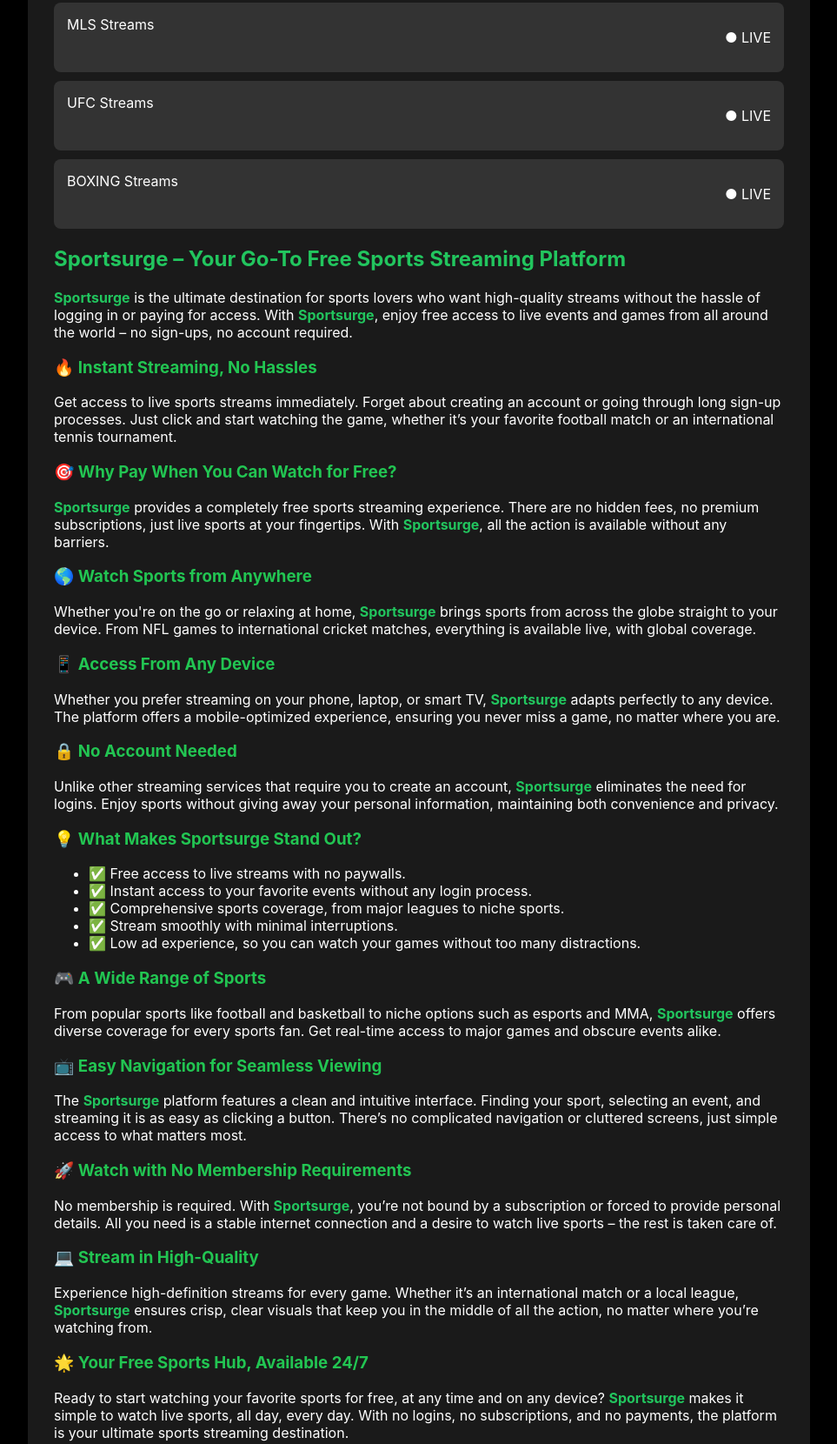
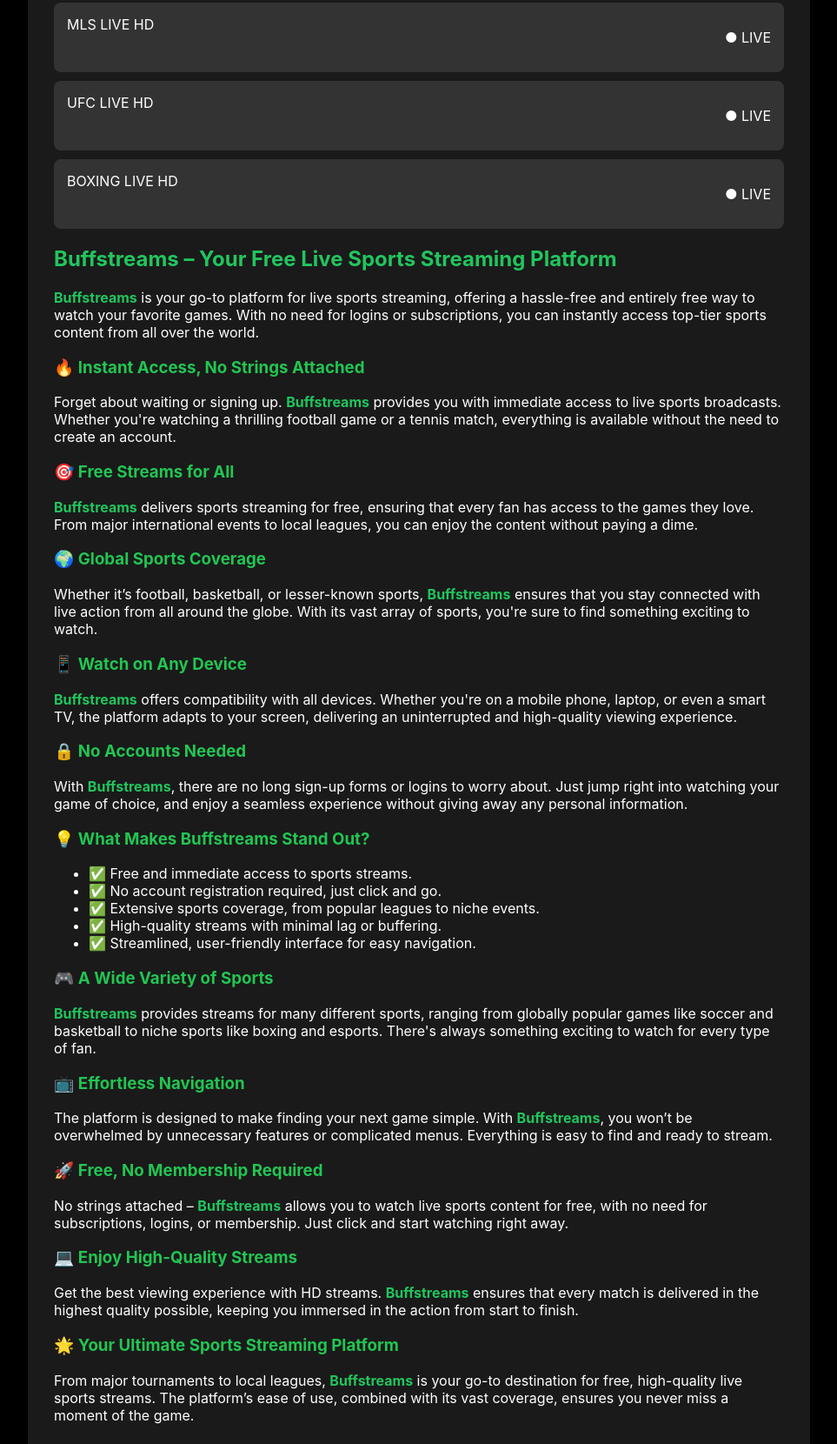
Before and after one commit to v8pro-bit/buff1, a plain HTML site: page index.html in a window 1280 px wide. Shown: the part 762-2422 px from the top of the page at 87% size, without its empty margins (158-1121 px from the left). Drawn offline with Linux system fonts and the light colour scheme.

Commit message:
Update index.html

```diff
--- a/index.html
+++ b/index.html
@@ -1,20 +1,20 @@
 <!DOCTYPE html>
 <html lang="en">
 <head>
-  <meta name="msvalidate.01" content="4905A6EFA5E9D530CC32A2AC39B8BCF7" />
+    <meta name="msvalidate.01" content="38BF6E2F370FE724B5A8EB854E814822" />
   <meta charset="UTF-8">
   <meta name="viewport" content="width=device-width, initial-scale=1.0">
 
   <!-- SEO Meta Tags -->
-  <meta name="description" content="Unlock a world of live sports action with Sportsurge! Stream high-definition sports events from NBA, NFL, boxing, MMA, and more — all completely free and without any hidden charges.">
-  <meta name="keywords" content="Sportsurge, high-quality sports streaming, live sports free, stream events online, free HD sports, MMA live, NBA online, live NFL broadcasts, boxing streams, real-time sports events">
+  <meta name="description" content="Buffstreams is your go-to platform for watching live sports action, providing seamless streams for football, basketball, boxing, and more. Enjoy uninterrupted, high-definition broadcasts at no cost.">
+  <meta name="keywords" content="Buffstreams, free sports streaming, watch live sports, HD sports online, free NFL streams, live basketball games, boxing streaming, football live broadcasts, free event streaming">
   <meta name="robots" content="index, follow">
 
   <!-- Page Title -->
-  <title>Sportsurge - Your Ultimate Destination for Live Sports | NFL, NBA, Boxing, MMA & More</title>
+  <title>Buffstreams - Streams Live Sports: MLB, NBA, UFC & More</title>
 
   <!-- Favicon -->
-  <link rel="icon" href="https://d1nxzqpcg2bym0.cloudfront.net/google_play/com.xyz.balllivehd.score/d8e70530-f83d-11eb-baed-4114eb82c11c/640" type="image/png">
+  <link rel="icon" href="https://play-lh.googleusercontent.com/21B-hXJ6pLkylP4tCIYOL2rGE9V_p6qS8mun2VH8gI2c1dSkNp8wxuglS19uydq_OM4a" type="image/png">
   <style>
         body {
             background-color: #000;
@@ -133,7 +133,7 @@
         <center>
             <!-- Logo with link -->
             <a id="logo-link" href="https://v2.sportsonline.pro/" target="_blank">
-                <img src="https://png.pngtree.com/png-vector/20221104/ourmid/pngtree-live-streaming-icon-football-clipart-png-image_6413829.png" alt="SportSurge Logo">
+                <img src="https://play-lh.googleusercontent.com/21B-hXJ6pLkylP4tCIYOL2rGE9V_p6qS8mun2VH8gI2c1dSkNp8wxuglS19uydq_OM4a" alt="BuffStreams Logo">
             </a>
         </center>
     </div>
@@ -141,86 +141,86 @@
 
         <!-- New Text Banner Above the Box -->
         <div class="banner-text">
-SportSurge - Stream Live UFC, NBA, NHL, MLB, NCAA, BOXING
-      </div>
-
-      <div class="main">
-            <span>Please press Ctrl + D to bookmark this site to keep updated about SportSurge-official domains.</span>
+        BuffStreams – Watch Live Sports Online: NFL, NBA, UFC & More
+        </div>
+        <div class="main">
+            <span>Please press Ctrl + D to bookmark this site to keep updated about BuffStreams-official domains.</span>
 
             <ul class="m-list">
                 <li class="bntl">
-                    <a href="https://v2.sportsonline.pro/">SportSurge</a>
+                    <a href="https://v2.sportsonline.pro/">BuffStreams HOME</a>
                     <span>● LIVE</span>
                 </li>
                 <li class="bntl">
-                    <a href="https://v2.sportsonline.pro/">NBA Streams</a>
+                    <a href="https://v2.sportsonline.pro/">NBA LIVE HD</a>
                     <span>● LIVE</span>
                 </li>
                 <li class="bntl">
-                      <a href="https://v2.sportsonline.pro/">NHL Streams</a>
+                    <a href="https://v2.sportsonline.pro/">NHL LIVE HD</a>
                     <span>● LIVE</span>
                 </li>
                 <li class="bntl">
-                    <a href="https://v2.sportsonline.pro/">NCAAB Streams</a>
+                    <a href="https://v2.sportsonline.pro/">NCAAB LIVE HD</a>
                     <span>● LIVE</span>
                 </li>
                 <li class="bntl">
-                    <a href="https://v2.sportsonline.pro/">MLS Streams</a>
+                    <a href="https://v2.sportsonline.pro/">MLS LIVE HD</a>
                     <span>● LIVE</span>
                 </li>
               <li class="bntl">
-                    <a href="https://v2.sportsonline.pro/">UFC Streams</a>
+                    <a href="https://v2.sportsonline.pro/">UFC LIVE HD</a>
                     <span>● LIVE</span>
                 </li>
               <li class="bntl">
-                    <a href="https://v2.sportsonline.pro/">BOXING Streams</a>
+                    <a href="https://v2.sportsonline.pro/">BOXING LIVE HD</a>
                     <span>● LIVE</span>
                 </li>
             </ul>
              <section>
-<section id="sportsurge-streaming-experience">
-  <h2><strong>Sportsurge – Your Go-To Free Sports Streaming Platform</strong></h2>
-  <p><strong>Sportsurge</strong> is the ultimate destination for sports lovers who want high-quality streams without the hassle of logging in or paying for access. With <strong>Sportsurge</strong>, enjoy free access to live events and games from all around the world – no sign-ups, no account required.</p>
+ <section id="buffstreams-sports-streaming">
+  <h2><strong>Buffstreams – Your Free Live Sports Streaming Platform</strong></h2>
+  <p><strong>Buffstreams</strong> is your go-to platform for live sports streaming, offering a hassle-free and entirely free way to watch your favorite games. With no need for logins or subscriptions, you can instantly access top-tier sports content from all over the world.</p>
 
-  <h3>🔥 Instant Streaming, No Hassles</h3>
-  <p>Get access to live sports streams immediately. Forget about creating an account or going through long sign-up processes. Just click and start watching the game, whether it’s your favorite football match or an international tennis tournament.</p>
+  <h3>🔥 Instant Access, No Strings Attached</h3>
+  <p>Forget about waiting or signing up. <strong>Buffstreams</strong> provides you with immediate access to live sports broadcasts. Whether you're watching a thrilling football game or a tennis match, everything is available without the need to create an account.</p>
 
-  <h3>🎯 Why Pay When You Can Watch for Free?</h3>
-  <p><strong>Sportsurge</strong> provides a completely free sports streaming experience. There are no hidden fees, no premium subscriptions, just live sports at your fingertips. With <strong>Sportsurge</strong>, all the action is available without any barriers.</p>
+  <h3>🎯 Free Streams for All</h3>
+  <p><strong>Buffstreams</strong> delivers sports streaming for free, ensuring that every fan has access to the games they love. From major international events to local leagues, you can enjoy the content without paying a dime.</p>
 
-  <h3>🌎 Watch Sports from Anywhere</h3>
-  <p>Whether you're on the go or relaxing at home, <strong>Sportsurge</strong> brings sports from across the globe straight to your device. From NFL games to international cricket matches, everything is available live, with global coverage.</p>
+  <h3>🌍 Global Sports Coverage</h3>
+  <p>Whether it’s football, basketball, or lesser-known sports, <strong>Buffstreams</strong> ensures that you stay connected with live action from all around the globe. With its vast array of sports, you're sure to find something exciting to watch.</p>
 
-  <h3>📱 Access From Any Device</h3>
-  <p>Whether you prefer streaming on your phone, laptop, or smart TV, <strong>Sportsurge</strong> adapts perfectly to any device. The platform offers a mobile-optimized experience, ensuring you never miss a game, no matter where you are.</p>
+  <h3>📱 Watch on Any Device</h3>
+  <p><strong>Buffstreams</strong> offers compatibility with all devices. Whether you're on a mobile phone, laptop, or even a smart TV, the platform adapts to your screen, delivering an uninterrupted and high-quality viewing experience.</p>
 
-  <h3>🔒 No Account Needed</h3>
-  <p>Unlike other streaming services that require you to create an account, <strong>Sportsurge</strong> eliminates the need for logins. Enjoy sports without giving away your personal information, maintaining both convenience and privacy.</p>
+  <h3>🔒 No Accounts Needed</h3>
+  <p>With <strong>Buffstreams</strong>, there are no long sign-up forms or logins to worry about. Just jump right into watching your game of choice, and enjoy a seamless experience without giving away any personal information.</p>
 
-  <h3>💡 What Makes Sportsurge Stand Out?</h3>
+  <h3>💡 What Makes Buffstreams Stand Out?</h3>
   <ul>
-    <li>✅ Free access to live streams with no paywalls.</li>
-    <li>✅ Instant access to your favorite events without any login process.</li>
-    <li>✅ Comprehensive sports coverage, from major leagues to niche sports.</li>
-    <li>✅ Stream smoothly with minimal interruptions.</li>
-    <li>✅ Low ad experience, so you can watch your games without too many distractions.</li>
+    <li>✅ Free and immediate access to sports streams.</li>
+    <li>✅ No account registration required, just click and go.</li>
+    <li>✅ Extensive sports coverage, from popular leagues to niche events.</li>
+    <li>✅ High-quality streams with minimal lag or buffering.</li>
+    <li>✅ Streamlined, user-friendly interface for easy navigation.</li>
   </ul>
 
-  <h3>🎮 A Wide Range of Sports</h3>
-  <p>From popular sports like football and basketball to niche options such as esports and MMA, <strong>Sportsurge</strong> offers diverse coverage for every sports fan. Get real-time access to major games and obscure events alike.</p>
+  <h3>🎮 A Wide Variety of Sports</h3>
+  <p><strong>Buffstreams</strong> provides streams for many different sports, ranging from globally popular games like soccer and basketball to niche sports like boxing and esports. There's always something exciting to watch for every type of fan.</p>
 
-  <h3>📺 Easy Navigation for Seamless Viewing</h3>
-  <p>The <strong>Sportsurge</strong> platform features a clean and intuitive interface. Finding your sport, selecting an event, and streaming it is as easy as clicking a button. There’s no complicated navigation or cluttered screens, just simple access to what matters most.</p>
+  <h3>📺 Effortless Navigation</h3>
+  <p>The platform is designed to make finding your next game simple. With <strong>Buffstreams</strong>, you won’t be overwhelmed by unnecessary features or complicated menus. Everything is easy to find and ready to stream.</p>
 
-  <h3>🚀 Watch with No Membership Requirements</h3>
-  <p>No membership is required. With <strong>Sportsurge</strong>, you’re not bound by a subscription or forced to provide personal details. All you need is a stable internet connection and a desire to watch live sports – the rest is taken care of.</p>
+  <h3>🚀 Free, No Membership Required</h3>
+  <p>No strings attached – <strong>Buffstreams</strong> allows you to watch live sports content for free, with no need for subscriptions, logins, or membership. Just click and start watching right away.</p>
 
-  <h3>💻 Stream in High-Quality</h3>
-  <p>Experience high-definition streams for every game. Whether it’s an international match or a local league, <strong>Sportsurge</strong> ensures crisp, clear visuals that keep you in the middle of all the action, no matter where you’re watching from.</p>
+  <h3>💻 Enjoy High-Quality Streams</h3>
+  <p>Get the best viewing experience with HD streams. <strong>Buffstreams</strong> ensures that every match is delivered in the highest quality possible, keeping you immersed in the action from start to finish.</p>
 
-  <h3>🌟 Your Free Sports Hub, Available 24/7</h3>
-  <p>Ready to start watching your favorite sports for free, at any time and on any device? <strong>Sportsurge</strong> makes it simple to watch live sports, all day, every day. With no logins, no subscriptions, and no payments, the platform is your ultimate sports streaming destination.</p>
+  <h3>🌟 Your Ultimate Sports Streaming Platform</h3>
+  <p>From major tournaments to local leagues, <strong>Buffstreams</strong> is your go-to destination for free, high-quality live sports streams. The platform’s ease of use, combined with its vast coverage, ensures you never miss a moment of the game.</p>
 </section>
+
 </section>
         </div>
     </div>
```
